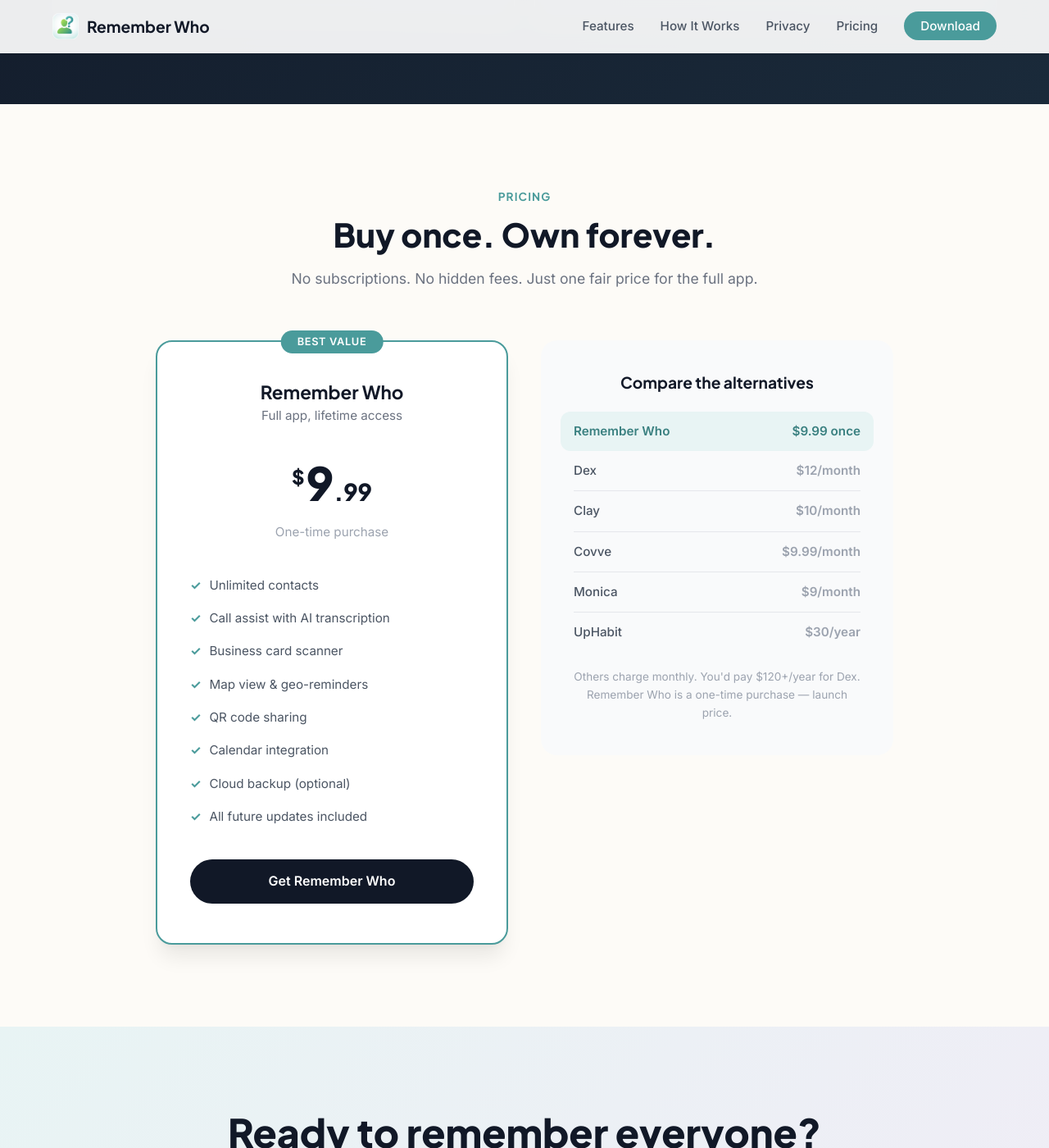
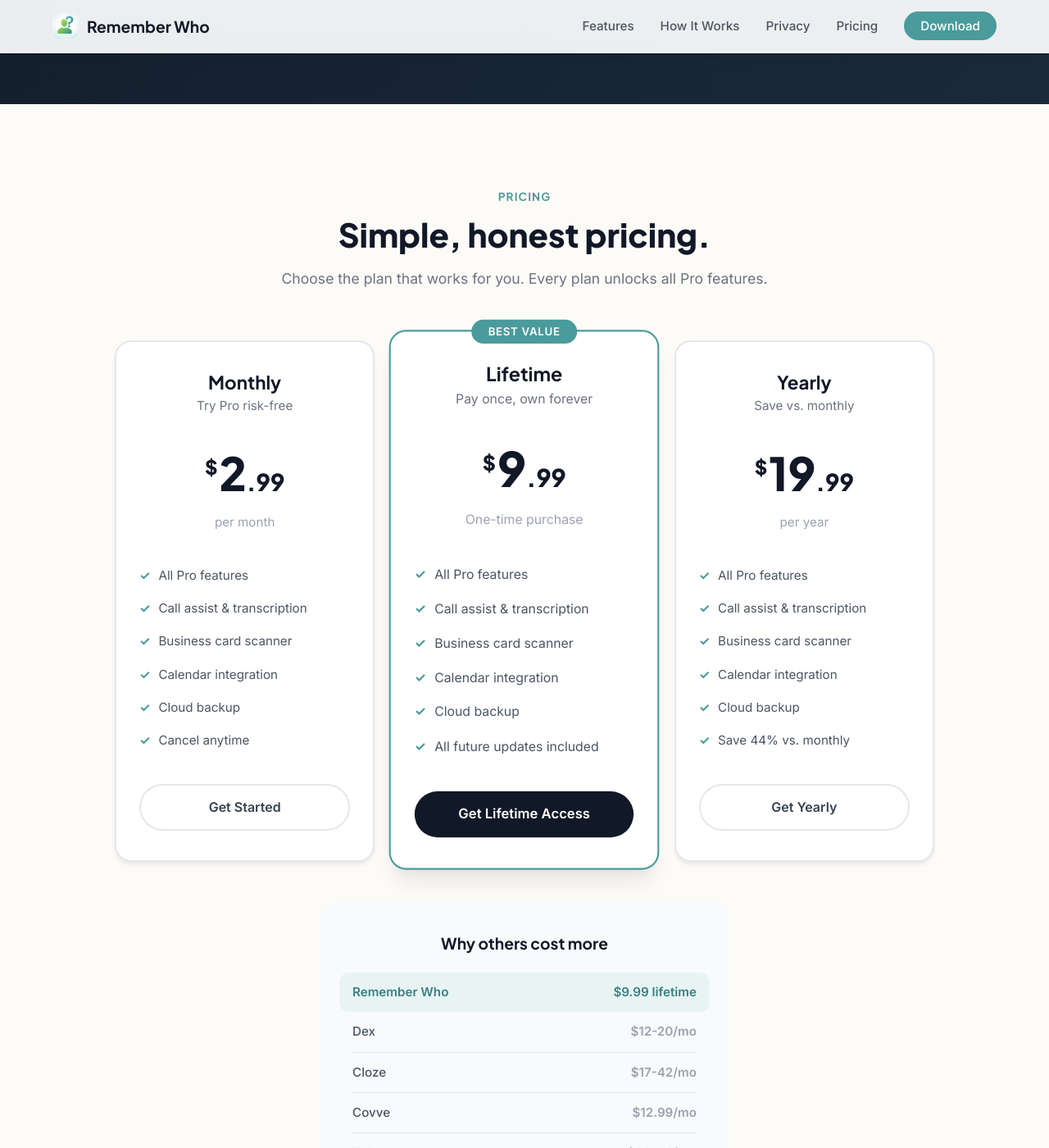
Before and after one commit to RememberWhoApp/rememberwho, a Jekyll site: the page index.html, which Jekyll copies as it is, in a window 1280 px wide and 1400 px high, scrolled down 6270 px. Shown: the whole window at 82% size. Built offline with Jekyll 4.4.1, drawn with Linux system fonts in a browser that asks for light colours; some of the changed text lies outside the part shown.

Commit message:
Update website pricing to show all three RevenueCat tiers
Add Monthly ($2.99/mo), Lifetime ($9.99), and Yearly ($19.99/yr)
pricing cards. Update competitor comparison with current market
data (Dex, Cloze, Covve, Folk, UpHabit).

Co-Authored-By: Claude Opus 4.6 (1M context) <noreply@anthropic.com>

```diff
--- a/index.html
+++ b/index.html
@@ -627,21 +627,26 @@
 
     .pricing-wrapper {
       display: grid;
-      grid-template-columns: 1fr 1fr;
-      gap: 40px;
+      grid-template-columns: 1fr 1fr 1fr;
+      gap: 24px;
       align-items: start;
-      max-width: 900px;
+      max-width: 1000px;
       margin: 0 auto;
     }
 
     .pricing-card {
       background: white;
       border-radius: var(--radius-lg);
-      padding: 48px 40px;
+      padding: 36px 28px;
       text-align: center;
+      box-shadow: var(--shadow-md);
+      border: 2px solid var(--gray-200);
+      position: relative;
+    }
+    .pricing-card.featured {
+      border-color: var(--teal);
       box-shadow: var(--shadow-xl);
-      border: 2px solid var(--teal);
-      position: relative;
+      transform: scale(1.04);
     }
 
     .pricing-popular {
@@ -760,8 +765,9 @@
       font-weight: 700;
     }
 
-    @media (max-width: 768px) {
-      .pricing-wrapper { grid-template-columns: 1fr; max-width: 460px; }
+    @media (max-width: 900px) {
+      .pricing-wrapper { grid-template-columns: 1fr; max-width: 420px; }
+      .pricing-card.featured { transform: none; }
     }
 
     /* ===== Final CTA ===== */
@@ -1102,58 +1108,91 @@
   <section class="pricing" id="pricing">
     <div class="container text-center">
       <span class="section-label fade-up">Pricing</span>
-      <h2 class="section-title fade-up delay-1">Buy once. Own forever.</h2>
-      <p class="section-subtitle fade-up delay-2">No subscriptions. No hidden fees. Just one fair price for the full app.</p>
+      <h2 class="section-title fade-up delay-1">Simple, honest pricing.</h2>
+      <p class="section-subtitle fade-up delay-2">Choose the plan that works for you. Every plan unlocks all Pro features.</p>
 
       <div class="pricing-wrapper" style="margin-top: 48px;">
         <div class="pricing-card fade-up">
+          <h3>Monthly</h3>
+          <p class="pricing-desc">Try Pro risk-free</p>
+          <div class="pricing-amount"><sup>$</sup>2<span style="font-size:1.8rem">.99</span></div>
+          <div class="pricing-period">per month</div>
+          <ul class="pricing-features">
+            <li><span class="pf-check">&#10003;</span> All Pro features</li>
+            <li><span class="pf-check">&#10003;</span> Call assist & transcription</li>
+            <li><span class="pf-check">&#10003;</span> Business card scanner</li>
+            <li><span class="pf-check">&#10003;</span> Calendar integration</li>
+            <li><span class="pf-check">&#10003;</span> Cloud backup</li>
+            <li><span class="pf-check">&#10003;</span> Cancel anytime</li>
+          </ul>
+          <a href="#download" class="btn btn-secondary">Get Started</a>
+        </div>
+
+        <div class="pricing-card featured fade-up delay-1">
           <div class="pricing-popular">Best Value</div>
-          <h3>Remember Who</h3>
-          <p class="pricing-desc">Full app, lifetime access</p>
+          <h3>Lifetime</h3>
+          <p class="pricing-desc">Pay once, own forever</p>
           <div class="pricing-amount"><sup>$</sup>9<span style="font-size:1.8rem">.99</span></div>
           <div class="pricing-period">One-time purchase</div>
           <ul class="pricing-features">
-            <li><span class="pf-check">&#10003;</span> Unlimited contacts</li>
-            <li><span class="pf-check">&#10003;</span> Call assist with AI transcription</li>
+            <li><span class="pf-check">&#10003;</span> All Pro features</li>
+            <li><span class="pf-check">&#10003;</span> Call assist & transcription</li>
             <li><span class="pf-check">&#10003;</span> Business card scanner</li>
-            <li><span class="pf-check">&#10003;</span> Map view & geo-reminders</li>
-            <li><span class="pf-check">&#10003;</span> QR code sharing</li>
             <li><span class="pf-check">&#10003;</span> Calendar integration</li>
-            <li><span class="pf-check">&#10003;</span> Cloud backup (optional)</li>
+            <li><span class="pf-check">&#10003;</span> Cloud backup</li>
             <li><span class="pf-check">&#10003;</span> All future updates included</li>
           </ul>
-          <a href="#download" class="btn btn-primary">Get Remember Who</a>
+          <a href="#download" class="btn btn-primary">Get Lifetime Access</a>
         </div>
 
-        <div class="pricing-compare fade-up delay-2">
-          <h3>Compare the alternatives</h3>
+        <div class="pricing-card fade-up delay-2">
+          <h3>Yearly</h3>
+          <p class="pricing-desc">Save vs. monthly</p>
+          <div class="pricing-amount"><sup>$</sup>19<span style="font-size:1.8rem">.99</span></div>
+          <div class="pricing-period">per year</div>
+          <ul class="pricing-features">
+            <li><span class="pf-check">&#10003;</span> All Pro features</li>
+            <li><span class="pf-check">&#10003;</span> Call assist & transcription</li>
+            <li><span class="pf-check">&#10003;</span> Business card scanner</li>
+            <li><span class="pf-check">&#10003;</span> Calendar integration</li>
+            <li><span class="pf-check">&#10003;</span> Cloud backup</li>
+            <li><span class="pf-check">&#10003;</span> Save 44% vs. monthly</li>
+          </ul>
+          <a href="#download" class="btn btn-secondary">Get Yearly</a>
+        </div>
+      </div>
+
+      <!-- Competitor comparison -->
+      <div style="max-width: 500px; margin: 48px auto 0;">
+        <div class="pricing-compare fade-up delay-3">
+          <h3>Why others cost more</h3>
           <div class="compare-table">
             <div class="compare-row highlight">
               <span class="compare-name">Remember Who</span>
-              <span class="compare-price">$9.99 once</span>
+              <span class="compare-price">$9.99 lifetime</span>
             </div>
             <div class="compare-row">
               <span class="compare-name">Dex</span>
-              <span class="compare-price">$12/month</span>
+              <span class="compare-price">$12-20/mo</span>
             </div>
             <div class="compare-row">
-              <span class="compare-name">Clay</span>
-              <span class="compare-price">$10/month</span>
+              <span class="compare-name">Cloze</span>
+              <span class="compare-price">$17-42/mo</span>
             </div>
             <div class="compare-row">
               <span class="compare-name">Covve</span>
-              <span class="compare-price">$9.99/month</span>
+              <span class="compare-price">$12.99/mo</span>
             </div>
             <div class="compare-row">
-              <span class="compare-name">Monica</span>
-              <span class="compare-price">$9/month</span>
+              <span class="compare-name">Folk</span>
+              <span class="compare-price">$20-40/mo</span>
             </div>
             <div class="compare-row">
               <span class="compare-name">UpHabit</span>
-              <span class="compare-price">$30/year</span>
+              <span class="compare-price">$19.99/mo</span>
             </div>
           </div>
-          <p style="margin-top: 20px; font-size: 0.85rem; color: var(--gray-400); text-align: center;">Others charge monthly. You'd pay $120+/year for Dex. Remember Who is a one-time purchase — launch price.</p>
+          <p style="margin-top: 20px; font-size: 0.85rem; color: var(--gray-400); text-align: center;">They charge monthly because they store your data. We don't need to — your data stays on your device.</p>
         </div>
       </div>
     </div>
```
